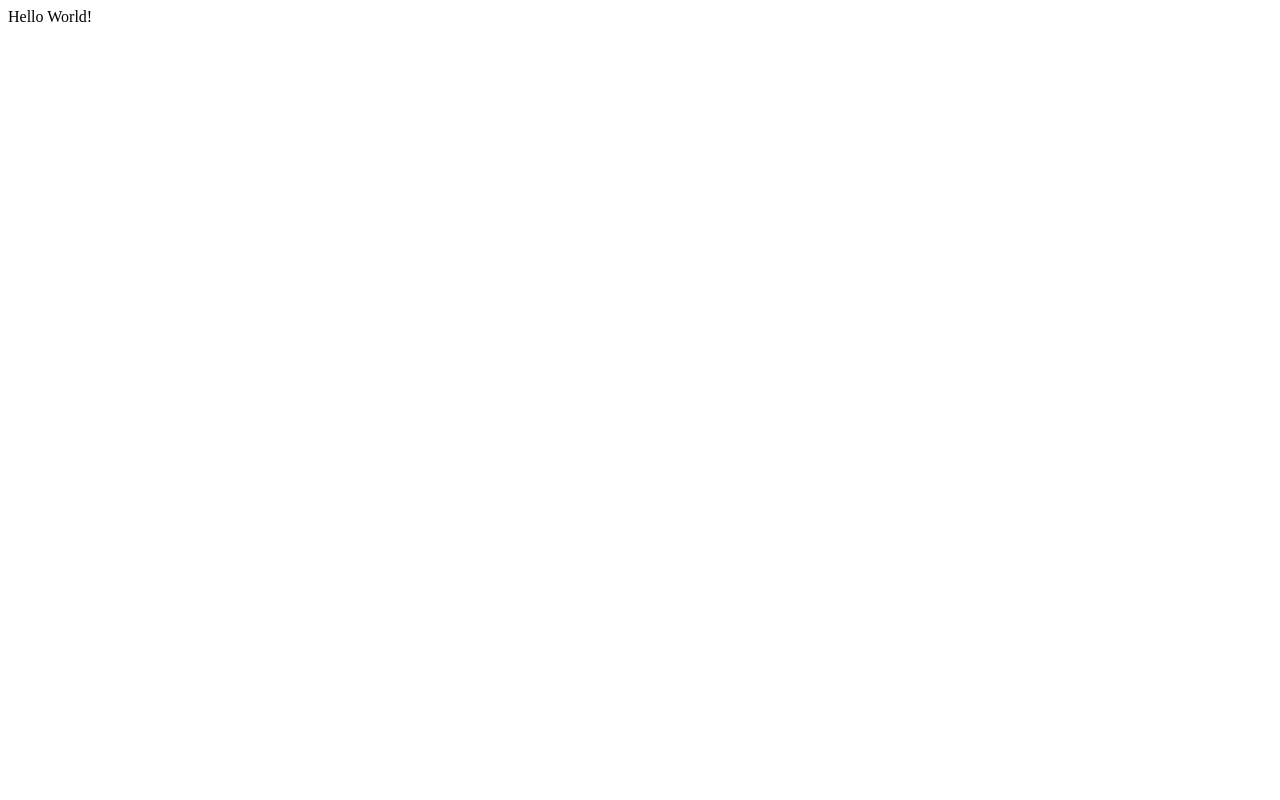
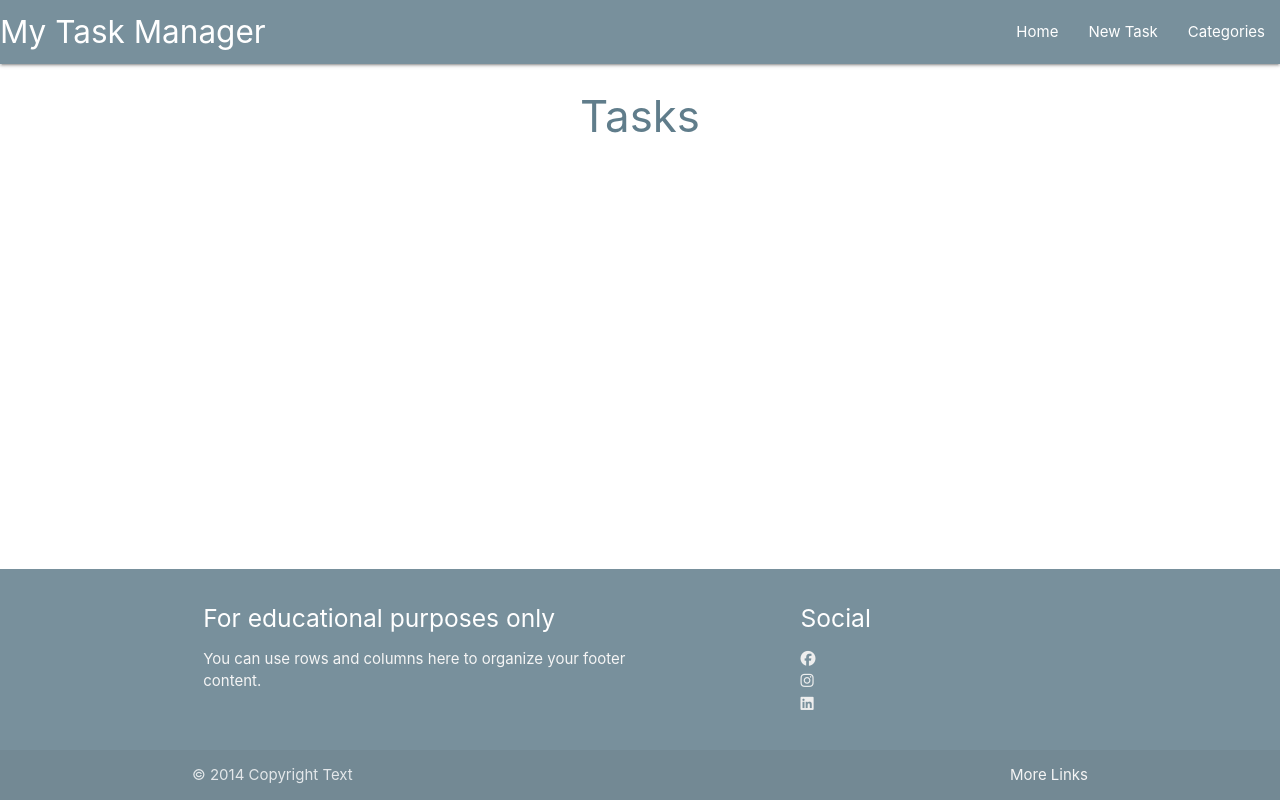
Before and after one commit to fabianlien/flask-sqlalchemy-materialize-demo, a Flask app: page / in a window 1280 px wide. Before the commit the page is almost empty. Run offline with Flask 2, Linux system fonts and the light colour scheme; some libraries are stand-ins or nearby versions.

Commit message:
add header and footer content from materialize and tasks.html template as home page

```diff
--- a/taskmanager/routes.py
+++ b/taskmanager/routes.py
@@ -5,4 +5,4 @@ from taskmanager.models import Category, Task
 
 @app.route("/")
 def home():
-    return render_template("base.html")
+    return render_template("tasks.html")
--- /dev/null
+++ b/taskmanager/static/css/style.css
@@ -0,0 +1,9 @@
+body {
+    display: flex;
+    min-height: 100vh;
+    flex-direction: column;
+  }
+
+  main {
+    flex: 1 0 auto;
+  }
--- /dev/null
+++ b/taskmanager/static/js/script.js
@@ -0,0 +1,3 @@
+$(document).ready(function(){
+    $('.sidenav').sidenav();
+  });
--- a/taskmanager/templates/base.html
+++ b/taskmanager/templates/base.html
@@ -5,10 +5,64 @@
     <meta http-equiv="X-UA-Compatible" content="IE=edge">
     <meta name="viewport" content="width=device-width, initial-scale=1.0">
     <title>Task Manager</title>
+    <!-- Compiled and minified CSS -->
+    <link rel="stylesheet" href="https://cdnjs.cloudflare.com/ajax/libs/materialize/1.0.0/css/materialize.min.css">
+    <link rel="stylesheet" href="{{ url_for('static', filename='css/style.css') }}">
+    <script src="https://kit.fontawesome.com/171d053c1a.js" crossorigin="anonymous"></script>
 </head>
 <body>
 
-    Hello World!
+    <header>
+        <nav class="blue-grey lighten-1">
+            <div class="nav-wrapper">
+              <a href="#!" class="brand-logo">My Task Manager</a>
+              <a href="#" data-target="mobile-demo" class="sidenav-trigger"><i class="fa-solid fa-bars"></i></a>
+              <ul class="right hide-on-med-and-down">
+                <li><a href="{{ url_for('home') }}">Home</a></li>
+                <li><a href="">New Task</a></li>
+                <li><a href="">Categories</a></li>
+              </ul>
+            </div>
+          </nav>
 
+          <ul class="sidenav" id="mobile-demo">
+            <li><a href="{{ url_for('home') }}">Home</a></li>
+          </ul>
+    </header>
+
+    <main class="container">
+        {% block content %}
+        {% endblock %}
+    </main>
+
+    <footer class="page-footer blue-grey lighten-1">
+        <div class="container">
+          <div class="row">
+            <div class="col l6 s12">
+              <h5 class="white-text">For educational purposes only</h5>
+              <p class="grey-text text-lighten-4">You can use rows and columns here to organize your footer content.</p>
+            </div>
+            <div class="col l4 offset-l2 s12">
+              <h5 class="white-text">Social</h5>
+              <ul>
+                <li><a class="grey-text text-lighten-3" href="#!"><i class="fa-brands fa-facebook"></i></a></li>
+                <li><a class="grey-text text-lighten-3" href="#!"><i class="fa-brands fa-instagram"></i></a></li>
+                <li><a class="grey-text text-lighten-3" href="#!"><i class="fa-brands fa-linkedin"></i></a></li>
+              </ul>
+            </div>
+          </div>
+        </div>
+        <div class="footer-copyright">
+          <div class="container">
+          © 2014 Copyright Text
+          <a class="grey-text text-lighten-4 right" href="#!">More Links</a>
+          </div>
+        </div>
+      </footer>
+
+    <!-- Compiled and minified JavaScript -->
+    <script src="https://ajax.googleapis.com/ajax/libs/jquery/3.6.0/jquery.min.js"></script>
+    <script src="https://cdnjs.cloudflare.com/ajax/libs/materialize/1.0.0/js/materialize.min.js"></script>
+    <script src="{{ url_for('static', filename='js/script.js') }}"></script>
 </body>
 </html>
--- /dev/null
+++ b/taskmanager/templates/tasks.html
@@ -0,0 +1,6 @@
+{% extends "base.html" %}
+{% block content %}
+
+<h3 class="blue-grey-text darken-4 center-align">Tasks</h3>
+
+{% endblock %}
```
